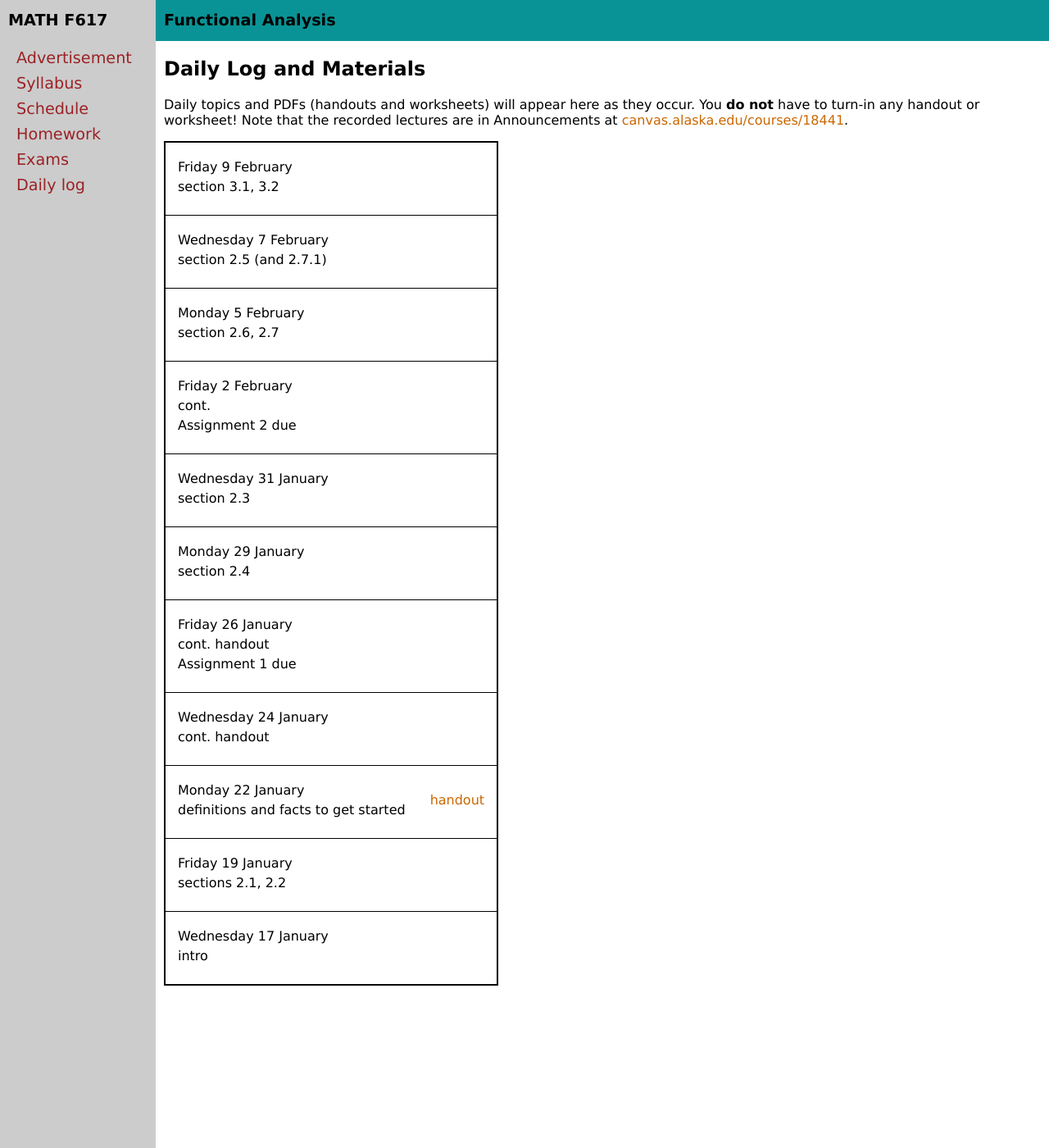
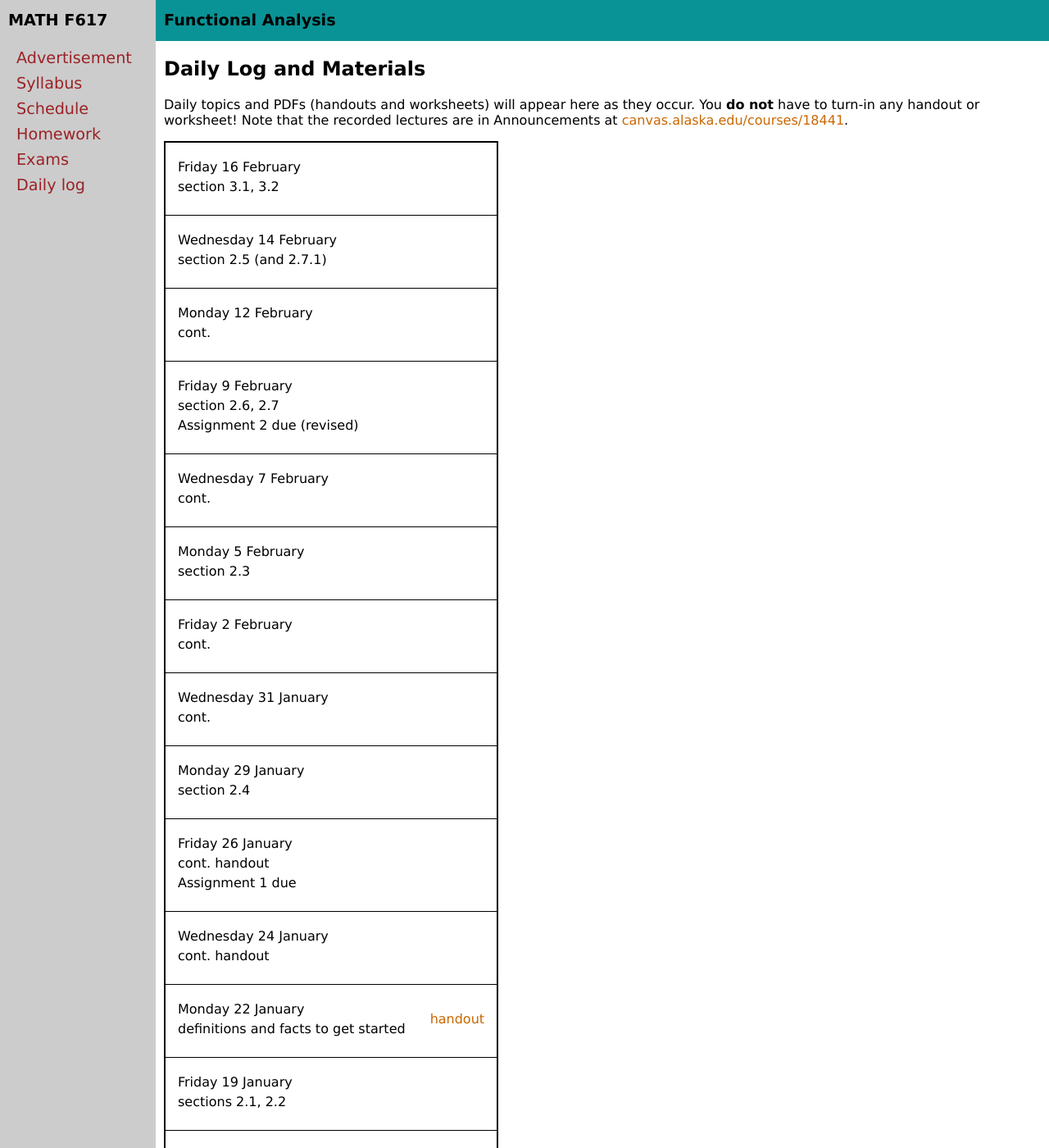
Before and after one commit to bueler/numerical, a Jekyll site: the page built from daily.md, in a window 1280 px wide and 1400 px high. Shown: the whole window at 82% size. Built offline with Jekyll 4.4.1, drawn with Linux system fonts in a browser that asks for light colours.

Commit message:
push back A2 due date; more realistic (but not) schedule

```diff
--- a/_data/daily.yml
+++ b/_data/daily.yml
@@ -1,16 +1,22 @@
 semester: Fall 2023
 daily:
+- name: Friday 16 February
+  description: section 3.1, 3.2
+- name: Wednesday 14 February
+  description: section 2.5 (and 2.7.1)
+- name: Monday 12 February
+  description: cont.
 - name: Friday 9 February
-  description: section 3.1, 3.2
+  description: section 2.6, 2.7
+  more: Assignment 2 due (revised)
 - name: Wednesday 7 February
-  description: section 2.5 (and 2.7.1)
+  description: cont.
 - name: Monday 5 February
-  description: section 2.6, 2.7
+  description: section 2.3
 - name: Friday 2 February
   description: cont.
-  more: Assignment 2 due
 - name: Wednesday 31 January
-  description: section 2.3
+  description: cont.
 - name: Monday 29 January
   description: section 2.4
 - name: Friday 26 January
--- a/_data/homework.yml
+++ b/_data/homework.yml
@@ -8,6 +8,6 @@ homework:
   seealsoname: Definitions and facts handout
   seealsopdf: https://bueler.github.io/fa/assets/handouts/getstarted.pdf
 - name: Assignment 2
-  due: Wednesday 7 February (revised)
+  due: Friday 9 February (revised)
   blank: A2.pdf
   sections: 2.3, 2.4, 2.6, 2.7
```
Also changed, not shown: 4 other files.
